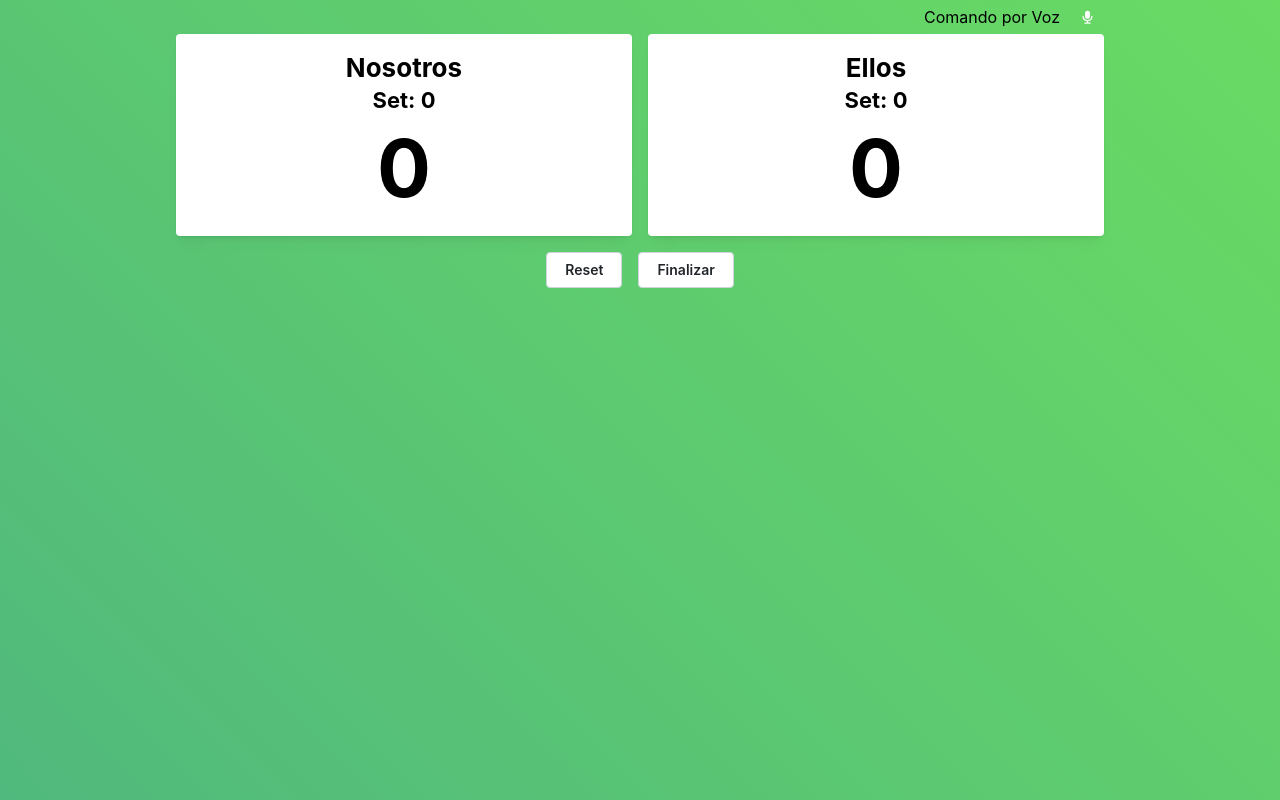
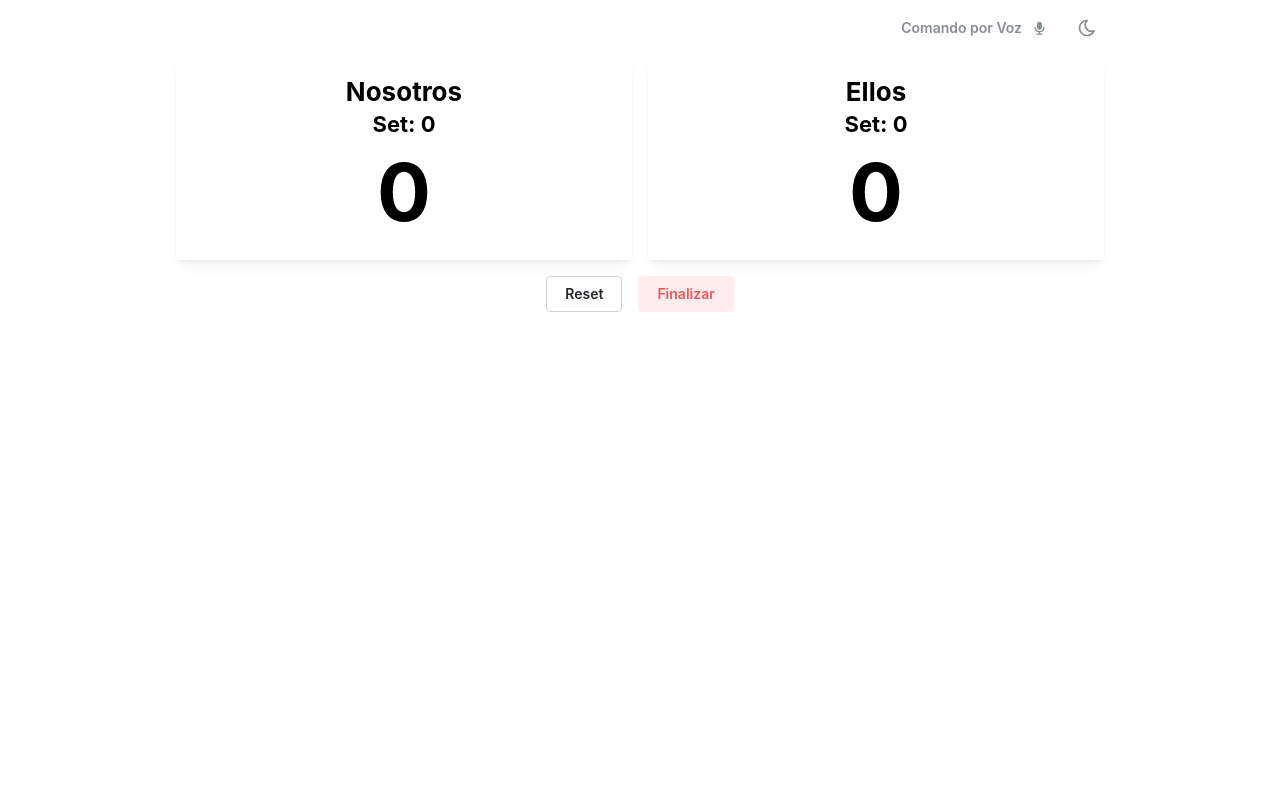
Before and after one commit to mvera8/marcadordepadel, a React (Vite) app: page / in a window 1280 px wide. Both pictures are taken after a click on the button "Empezar". Built offline with nearby package versions, Linux system fonts and the light colour scheme.

Commit message:
color-scheme

```diff
--- a/src/components/ScoreCard.jsx
+++ b/src/components/ScoreCard.jsx
@@ -9,13 +9,13 @@ export const ScoreCard = ({ title, set, point, onPointScored }) => {
         className={classes.redButton}
         onClick={onPointScored} // Use the passed function
       >
-        <Title order={2} c="black" ta="center" mb={0}>
+        <Title order={2} ta="center" mb={0}>
           {title}
         </Title>
-        <Title order={3} c="black" ta="center" mb={0}>
+        <Title order={3} ta="center" mb={0}>
           Set: {set}
         </Title>
-        <Title order={1} c="black" ta="center" size={80} fw={700}>
+        <Title order={1} ta="center" size={80} fw={700}>
           {point}
         </Title>
       </UnstyledButton>
--- a/src/pages/Home.module.css
+++ /dev/null
@@ -1,13 +0,0 @@
-html,
-body {
-  height: 100%;
-}
-
-body {
-  background: rgb(105, 219, 99);
-  background: linear-gradient(
-    225deg,
-    rgba(105, 219, 99, 1) 0%,
-    rgba(80, 185, 125, 1) 100%
-  );
-}
--- a/src/pages/Home.page.jsx
+++ b/src/pages/Home.page.jsx
@@ -9,6 +9,8 @@ import {
   Group,
   Text,
   Title,
+	useComputedColorScheme,
+	useMantineColorScheme,
 } from "@mantine/core";
 import SpeechRecognition, {
   useSpeechRecognition,
@@ -16,17 +18,20 @@ import SpeechRecognition, {
 import {
   IconBallTennis,
   IconMicrophoneFilled,
+  IconMoon,
   IconPlayerStopFilled,
+	IconSun,
 } from "@tabler/icons-react";
 import { ScoreCard } from "../components/ScoreCard";
-
-import "./Home.module.css";
 
 const TENNIS_SCORES = [0, 15, 30, 40, "A"];
 const GAMES_TO_WIN_SET = 6;
 const DEUCE_SCORE = 3;
 
 export const HomePage = () => {
+	const { setColorScheme } = useMantineColorScheme();
+  const computedColorScheme = useComputedColorScheme('light', { getInitialValueInEffect: true });
+
   const [gameState, setGameState] = useState({
     gameStarted: false,
     lastWinner: "",
@@ -135,7 +140,7 @@ export const HomePage = () => {
   if (!gameStarted) {
     return (
       <Container>
-        <Title c="white" order={1} ta="center" my="xl">
+        <Title order={1} ta="center" my="xl">
           Marcador de Padel
         </Title>
         {lastWinner && (
@@ -144,7 +149,7 @@ export const HomePage = () => {
           </Title>
         )}
         <Container size="xs">
-          <Text c="white" ta="center" mb="md">
+          <Text ta="center" mb="md">
             Comenzar Juego?
           </Text>
           <Button
@@ -166,22 +171,23 @@ export const HomePage = () => {
   }
 
   return (
-    <Container>
-      <Flex justify="flex-end" align="center" pb={0}>
+    <Container py="xs">
+      <Flex justify="flex-end" align="center" pb="sm">
+				<Button
+        variant="subtle"
+				color='gray'
+				onClick={handleStartListen}
+        rightSection={listening ? (<IconPlayerStopFilled size={15} stroke={1.5} />) : (<IconMicrophoneFilled size={15} stroke={1.5} />)}>
 					Comando por Voz
+				</Button>
 				<ActionIcon
 						ml="xs"
 						variant="subtle"
-          color={listening ? "red" : "white"}
 						aria-label="Listen"
+						color='gray'
 						size="lg"
-          onClick={handleStartListen}
-        >
-          {listening ? (
-            <IconPlayerStopFilled size={15} stroke={1.5} />
-          ) : (
-            <IconMicrophoneFilled size={15} stroke={1.5} />
-          )}
+						onClick={() => setColorScheme(computedColorScheme === 'light' ? 'dark' : 'light')}>
+						{computedColorScheme === 'light' ? <IconMoon size={20} /> : <IconSun size={20} />}
 					</ActionIcon>
       </Flex>
 
@@ -210,7 +216,8 @@ export const HomePage = () => {
             Reset
           </Button>
           <Button
-            variant="default"
+            variant="light"
+						color="red"
             onClick={() => handleGameFinished("Finalizado")}
           >
             Finalizar
```
Lines whose indentation alone changed are shown as unchanged.
